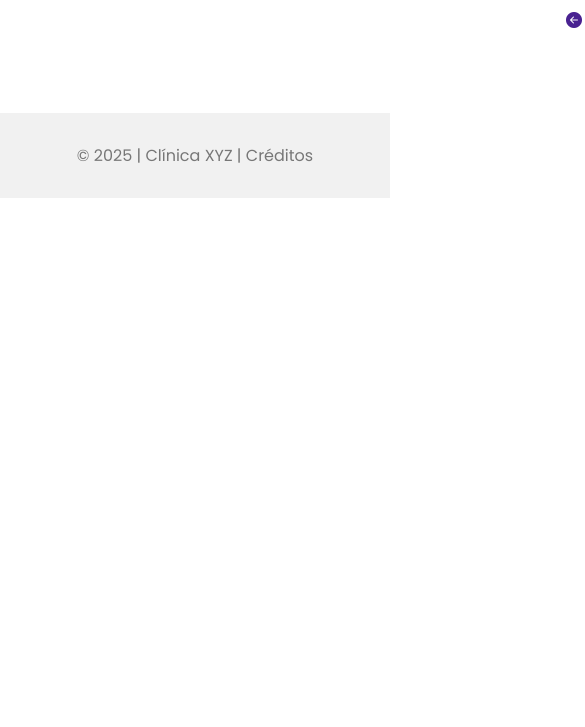
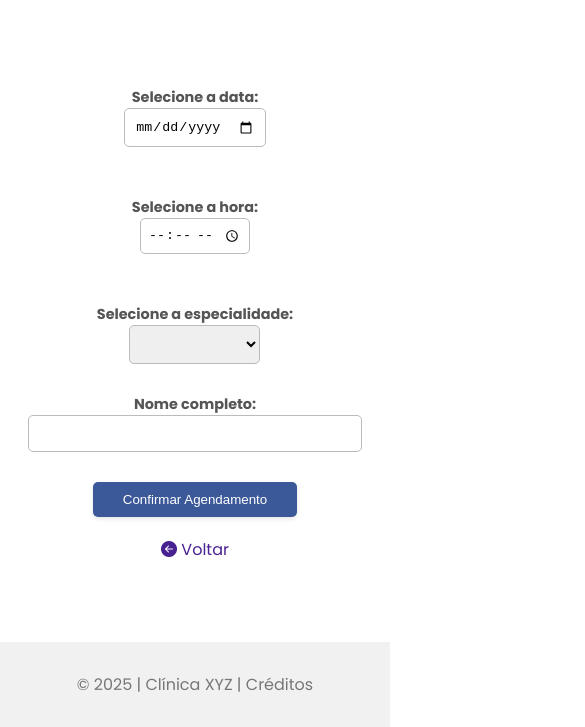
Before and after one commit to Wagnerjsc/frontend1, a plain HTML site: page aulas/agendamento.html in a window 390 px wide. Shown: the part 271-998 px from the top of the page, 585 px wide, since content can reach past the window. Before the commit the page ends 844 px from the top, so only its background shows below. Drawn offline with nearby package versions, Linux system fonts and the light colour scheme.

Commit message:
Aula 14/05/2025: Inclusão do responsivo

```diff
--- a/aulas/agendamento.html
+++ b/aulas/agendamento.html
@@ -21,6 +21,39 @@
 
         <section class="agendamento">
 
+            <form action="" method="post" name="form-agendamento" id="form-agendamento">
+                <div class="form-group">
+                    <div>
+                        <label for="">Selecione a data:</label>
+                        <input type="date" id="data" name="data" required>
+                    </div>
+                    <div>
+                        <label for="">Selecione a hora:</label>
+                        <input type="time" id="hora" name="hora" required>
+                    </div>
+                    <div>
+                        <label for="">Selecione a especialidade:</label>
+                        <select name="especialidade" id="especialidade">
+                            <option></option>
+                            <option>Cardiologia</option>
+                            <option>Dermatologia</option>
+                            <option>Pediatria</option>
+                            <option>Ortopedia</option>
+                            <option>Clínica Geral</option>
+                            <option>Endocrinologia</option>
+                        </select>
+                    </div>
+                </div>
+                <div>
+                    <label for="">Nome completo:</label>
+                    <input type="text" id="nome" name="nome" required>
+                </div>
+                <div>
+                    <input type="submit" value="Confirmar Agendamento" name="Confirmar">
+                </div>
+
+            </form>
+
         </section>
 
         <section class="voltar">
--- a/aulas/style.css
+++ b/aulas/style.css
@@ -171,6 +171,7 @@ h2 {
 .redes-sociais {
     display: flex;
     justify-content: center;
+    flex-wrap: wrap;
     gap: 15px;
     margin-top: 10px;
 
@@ -381,6 +382,31 @@ th{
     }
 }
 
+.grid-convenios{
+    display: flex;
+    justify-content: space-between;
+    flex-wrap: wrap;
+    gap: 1.5rem;
+    * {
+        flex-grow: 1;
+        flex-shrink: 1;
+        flex-basis: 15%;
+        text-align: center;
+        margin-bottom: 30px;
+    }
+    h3{
+        font-size: 1.2rem;
+        margin-top: 10px;
+        color: #726e8b;
+        font-weight: normal;
+    }
+    i{
+        font-size: 4rem;
+        color: #293f5f;
+        margin-top: 20px;
+    }
+}
+
 .contato{
     display: flex;
     justify-content: space-between;
@@ -443,3 +469,106 @@ th{
         background-color: #000;
     }
 }
+
+/* Formatação do agendamento */
+
+.agendamento{
+    margin: 0px auto;   /*centralizar*/
+    width: 50%;
+    text-align: center;  /*centralizar o conteudo*/
+    label{
+        display: block;  /*transforma em bloco para ficar separado do campo*/
+        margin-top: 20px;
+        font-weight: bold;
+        font-size: .9rem;
+        color: #555;
+    }
+    .form-group{
+        display: flex;   /*disposição lado a lado*/
+        justify-content: space-between; /*distribuição do conteudo*/
+
+    }
+    input[type=date],
+    input[type=time],
+    input[type=text],
+    select{
+    padding: 10px;
+    border: 1px solid #bbb;
+    border-radius: 5px;
+    }
+    input[type=time]{
+        padding: 7px;
+    }
+    input[type=text]{
+        width: 80%;
+    }
+    input[type=submit] {
+        border-style: none;
+        background-color: #3b5998;
+        color: #fff;
+        padding: 10px 30px;
+        border-radius: 5px;
+        cursor: pointer;
+        transition: all 0.3s ease;
+        box-shadow: 0 2px 5px rgba(0, 0, 0, 0.1);
+    }
+
+    input[type=submit]:hover {
+        background-color: #000;
+    }
+    div{
+        margin-top: 30px;
+    }
+}
+
+/* Formatação para layout responsivo */
+
+@media screen and (max-width: 800px){  /* media queries */
+   /* header{
+        background-color: green;
+    }
+    */
+    main{
+        width: 100%;
+    }
+    .grid-home{
+        *{
+            flex-basis: 100%;
+        }
+    }
+    .grid-clinica,
+    .grid-especialidades,
+    .grid-convenios,
+    .form-group{
+        flex-direction: column;  /* mudar a direção do empilhamento das tags*/
+        align-items: center;
+    }
+
+    .videos{
+        iframe{
+            width: 100%;
+            height: 35vh;
+        }
+        video{
+            width: 100%;
+        }
+    }
+    .agendamento{
+        width: 100%;
+    }
+
+}
+
+@media screen and (max-width: 600px){
+    /*header{
+        background-color: red;
+    }
+    */
+}
+
+@media screen and (max-width: 400px){
+    /*header{
+        background-color: yellow;
+    }
+*/
+}
```
Also changed, not shown: aulas/convenios.html (+53 -10 lines).
